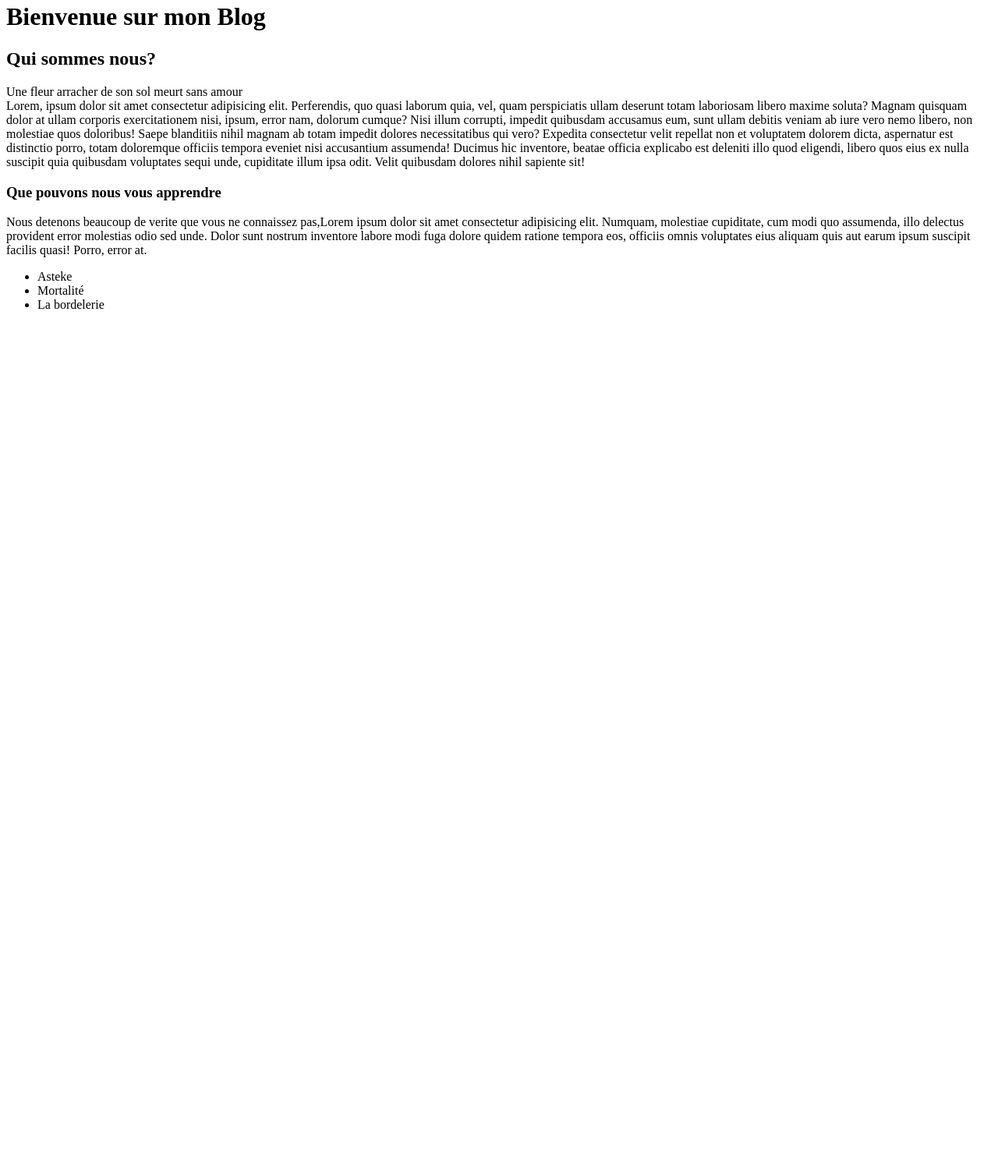
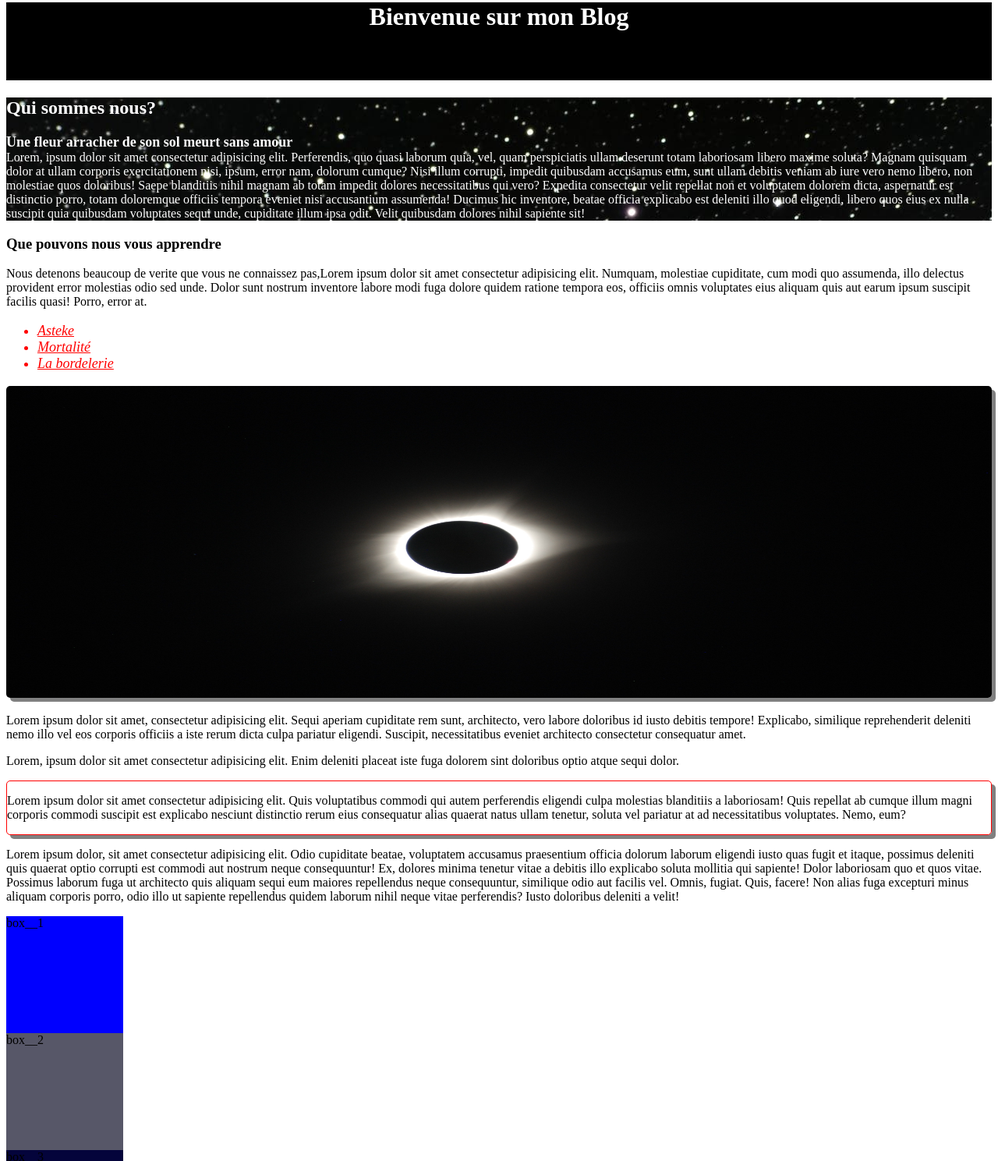
Before and after one commit to koffiemmal/HTML-CSS-SASS, a website: page partie4/html/index.html in a window 1280 px wide. Shown: the part 18-1507 px from the top of the page at 78% size. Before the commit the page ends 800 px from the top, so only its background shows below. Drawn offline with Linux system fonts and the light colour scheme.

Commit message:
evolution du sass du css font text height et width BEM opacity sass mixing et nexting les plus grand id et class concatenation border et autres

```diff
--- a/partie4/html/index.html
+++ b/partie4/html/index.html
@@ -21,24 +21,52 @@
                 Qui sommes nous?
             </h2>
             <p>
-                <spam class="detenteurs">Une fleur arracher de son sol meurt sans amour</spam>
+                <spam class="presentation__detenteurs">Une fleur arracher de son sol meurt sans amour</spam>
                 <br> Lorem, ipsum dolor sit amet consectetur adipisicing elit. Perferendis, quo quasi laborum quia, vel, quam perspiciatis ullam deserunt totam laboriosam libero maxime soluta? Magnam quisquam dolor at ullam corporis exercitationem nisi,
                 ipsum, error nam, dolorum cumque? Nisi illum corrupti, impedit quibusdam accusamus eum, sunt ullam debitis veniam ab iure vero nemo libero, non molestiae quos doloribus! Saepe blanditiis nihil magnam ab totam impedit dolores necessitatibus
                 qui vero? Expedita consectetur velit repellat non et voluptatem dolorem dicta, aspernatur est distinctio porro, totam doloremque officiis tempora eveniet nisi accusantium assumenda! Ducimus hic inventore, beatae officia explicabo est deleniti
                 illo quod eligendi, libero quos eius ex nulla suscipit quia quibusdam voluptates sequi unde, cupiditate illum ipsa odit. Velit quibusdam dolores nihil sapiente sit!
             </p>
         </div>
-        <div class="sujets">
+        <div class="sujet">
             <h3>Que pouvons nous vous apprendre</h3>
             <p>Nous detenons beaucoup de verite que vous ne connaissez pas,Lorem ipsum dolor sit amet consectetur adipisicing elit. Numquam, molestiae cupiditate, cum modi quo assumenda, illo delectus provident error molestias odio sed unde. Dolor sunt nostrum
                 inventore labore modi fuga dolore quidem ratione tempora eos, officiis omnis voluptates eius aliquam quis aut earum ipsum suscipit facilis quasi! Porro, error at.</p>
-            <ul>
+            <ul class="sujet__list">
                 <li>Asteke</li>
                 <li>Mortalité</li>
                 <li>La bordelerie</li>
 
             </ul>
         </div>
+        <div class="photo">
+            <img src="../images/pexels-elizabeth-olson-9896216.jpeg" alt="image de planetes">
+            <p>Lorem ipsum dolor sit amet, consectetur adipisicing elit. Sequi aperiam cupiditate rem sunt, architecto, vero labore doloribus id iusto debitis tempore! Explicabo, similique reprehenderit deleniti nemo illo vel eos corporis officiis a iste
+                rerum dicta culpa pariatur eligendi. Suscipit, necessitatibus eveniet architecto consectetur consequatur amet.</p>
+            <div class="photo__ex">
+                <p>Lorem, ipsum dolor sit amet consectetur adipisicing elit. Enim deleniti placeat iste fuga dolorem sint doloribus optio atque sequi dolor.</p>
+            </div>
+        </div>
+        <div class="border">
+            <p>Lorem ipsum dolor sit amet consectetur adipisicing elit. Quis voluptatibus commodi qui autem perferendis eligendi culpa molestias blanditiis a laboriosam! Quis repellat ab cumque illum magni corporis commodi suscipit est explicabo nesciunt
+                distinctio rerum eius consequatur alias quaerat natus ullam tenetur, soluta vel pariatur at ad necessitatibus voluptates. Nemo, eum?</p>
+        </div>
+        <div>
+            <p>Lorem ipsum dolor, sit amet consectetur adipisicing elit. Odio cupiditate beatae, voluptatem accusamus praesentium officia dolorum laborum eligendi iusto quas fugit et itaque, possimus deleniti quis quaerat optio corrupti est commodi aut nostrum
+                neque consequuntur! Ex, dolores minima tenetur vitae a debitis illo explicabo soluta mollitia qui sapiente! Dolor laboriosam quo et quos vitae. Possimus laborum fuga ut architecto quis aliquam sequi eum maiores repellendus neque consequuntur,
+                similique odio aut facilis vel. Omnis, fugiat. Quis, facere! Non alias fuga excepturi minus aliquam corporis porro, odio illo ut sapiente repellendus quidem laborum nihil neque vitae perferendis? Iusto doloribus deleniti a velit!</p>
+        </div>
+        <div class="box">
+            <div class="box__1">box__1</div>
+            <div class="box__2">box__2</div>
+            <div class="box__3">box__3</div>
+        </div>
+        <div class="baux">
+            <div class="baux__1">baux__1</div>
+            <div class="baux__2">baux__2</div>
+            <div class="baux__3">baux__3</div>
+        </div>
+
     </div>
 </body>
 
--- a/partie4/sass/main.scss
+++ b/partie4/sass/main.scss
@@ -0,0 +1,80 @@
+    .presentation__detenteurs {
+        font-weight: bold;
+        font-size: 18px;
+    }
+
+    h1 {
+        text-align: center;
+        background-color: black;
+        color: white;
+        height: 100px;
+    }
+
+    .presentation {
+        background-image: url(../images/pexels-photo-5882866.jpeg);
+        color: white;
+    }
+
+    .sujet__list {
+        font-size: 18px;
+        font-style: italic;
+        text-decoration: underline;
+        color: red;
+    }
+
+    .photo {
+        p {
+            color: black;
+        }
+    }
+
+    .photo {
+        img {
+            height: 400px;
+            width: 100%;
+            border-radius: 5px;
+            box-shadow: 5px 5px grey;
+        }
+    }
+
+    .border {
+        border: 1px solid red;
+        border-radius: 5px;
+        box-shadow: 5px 5px gray;
+    }
+
+    .box {
+        &__1 {
+            height: 150px;
+            width: 150px;
+            background-color: blue;
+        }
+        &__2 {
+            height: 150px;
+            width: 150px;
+            background-color: rgb(87, 87, 104);
+        }
+        &__3 {
+            height: 150px;
+            width: 150px;
+            background-color: rgb(4, 4, 59);
+        }
+    }
+
+    .baux {
+        &__1 {
+            height: 200px;
+            width: 200px;
+            background-color: yellow;
+        }
+        &__2 {
+            height: 200px;
+            width: 200px;
+            background-color: green;
+        }
+        &__3 {
+            height: 200px;
+            width: 200px;
+            background-color: rgb(138, 97, 97);
+        }
+    }
```
Also changed, not shown: partie4/css/style.css, partie4/images/campagne-rechauffement-climatique-planete-terre-surchauffe-medias-mixtes_53876-104835.avif (added), partie4/images/desert-arbre-planete.jpg (added), partie4/images/pexels-elizabeth-olson-9896216.jpeg (added), partie4/images/pexels-photo-5882866.jpeg (added), 1 other file.
